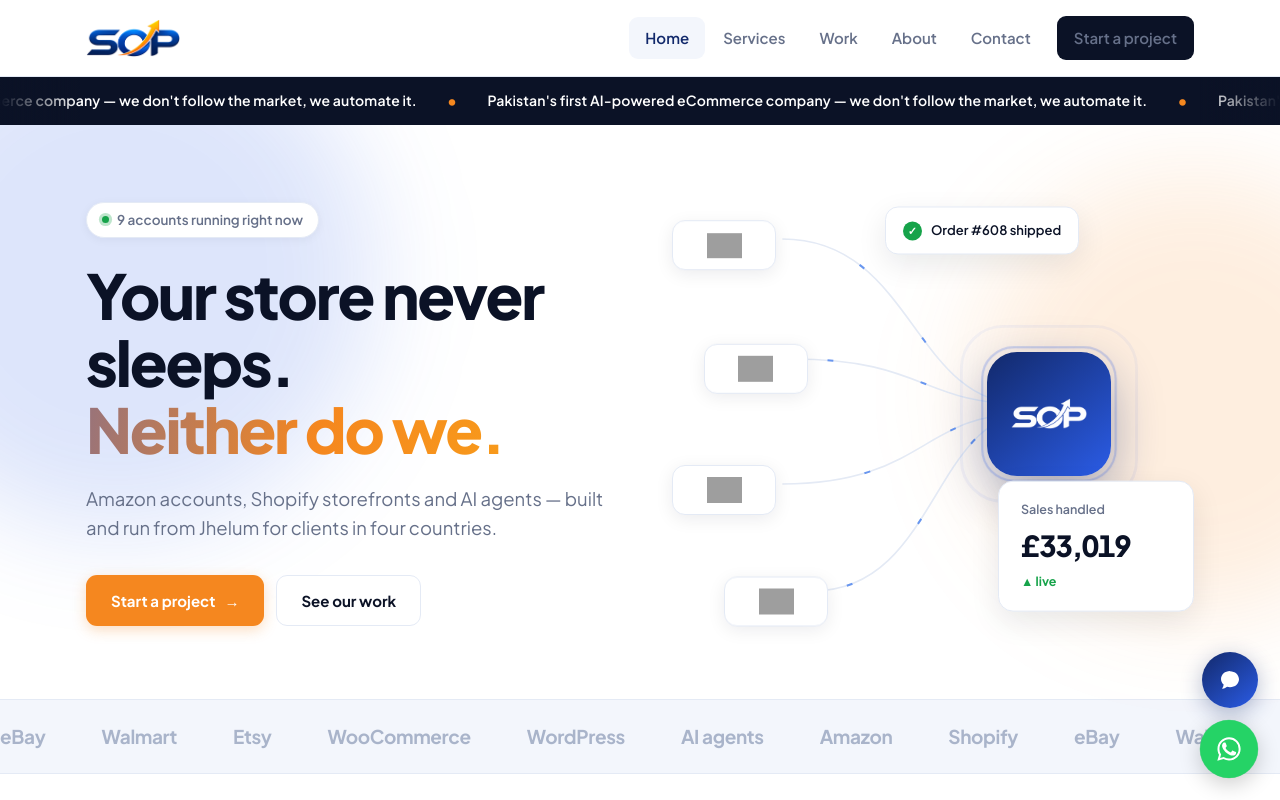
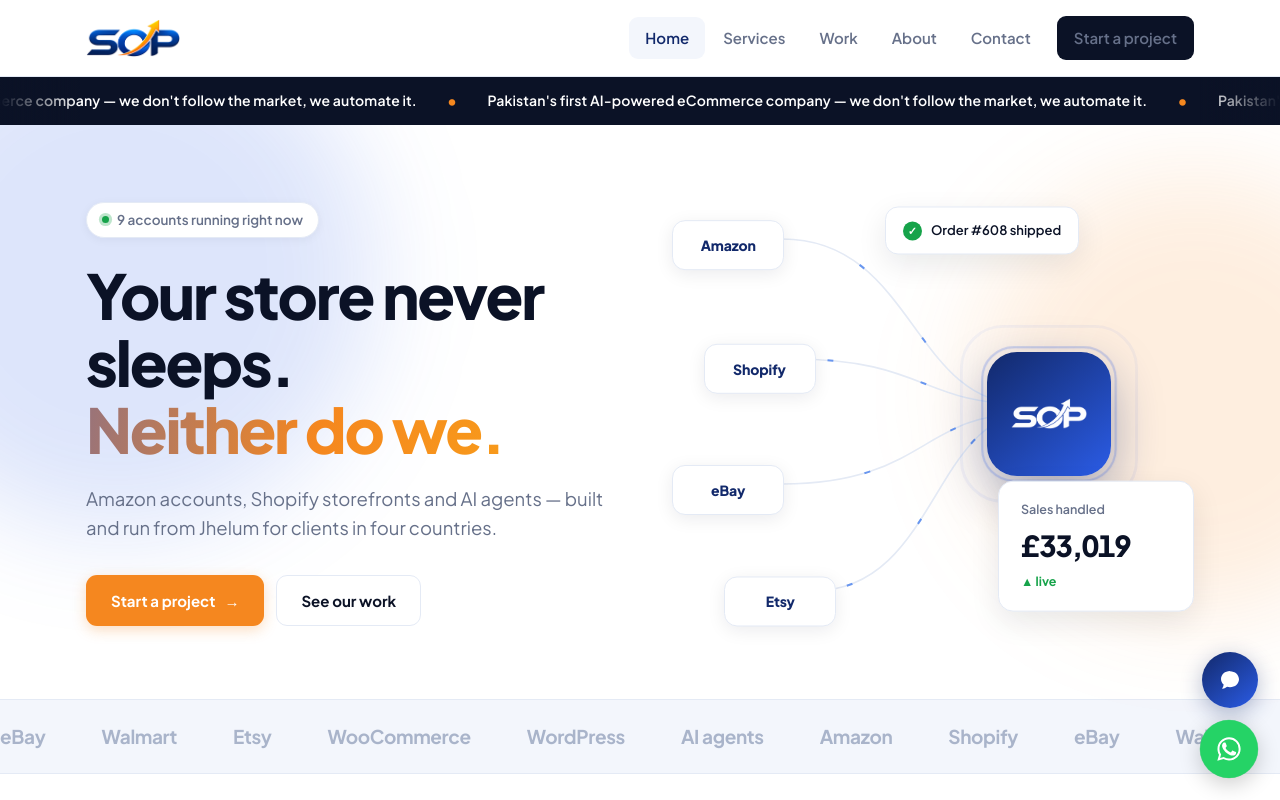
Before and after one commit to startofpakistan1-svg/sop-website, a Next.js app: page / in a window 1280 px wide. Shown: the top 800 px of the page. Built offline with nearby package versions, Linux system fonts and the light colour scheme; grey boxes are pictures that could not be loaded.

Commit message:
Show platform names as text in hero

```diff
--- a/src/app/globals.css
+++ b/src/app/globals.css
@@ -139,17 +139,17 @@
 .stage{position:absolute;inset:0}
 .node{
   position:absolute;background:#fff;border:1px solid var(--hair);border-radius:13px;
-  padding:12px 16px;font-size:13.5px;font-weight:700;color:var(--navy);
-  box-shadow:0 4px 18px rgba(11,18,38,.08);white-space:nowrap;
-  display:flex;align-items:center;justify-content:center;
-  min-width:104px;height:50px;
+  padding:0 22px;min-width:112px;height:50px;
+  display:flex;align-items:center;justify-content:center;text-align:center;
+  font-size:14px;font-weight:800;letter-spacing:-.01em;line-height:1;
+  color:var(--navy);white-space:nowrap;
+  box-shadow:0 4px 18px rgba(11,18,38,.08);
   animation:bob 5s ease-in-out infinite;
-  transition:transform .5s var(--e),box-shadow .5s var(--e);
+  transition:transform .5s var(--e),box-shadow .5s var(--e),color .5s var(--e),border-color .5s var(--e);
 }
-.node:hover{transform:translateY(-4px) scale(1.04);box-shadow:0 10px 26px rgba(11,18,38,.14)}
-.node img{
-  max-width:76px;max-height:26px;width:auto;height:auto;
-  object-fit:contain;display:block;
+.node:hover{
+  transform:translateY(-4px) scale(1.04);color:var(--ink);border-color:var(--ash);
+  box-shadow:0 10px 26px rgba(11,18,38,.14);
 }
 .n1{left:0;top:6%}.n2{left:6%;top:34%;animation-delay:.6s}
 .n3{left:0;top:62%;animation-delay:1.2s}.n4{left:10%;top:88%;animation-delay:1.8s}
@@ -586,8 +586,7 @@
   .hero-grid{grid-template-columns:1fr;gap:40px}
   .flow{height:330px}
   .hub{width:96px;height:96px;right:22%;padding:18px}
-  .node{font-size:12px;padding:9px 12px;min-width:84px;height:42px}
-  .node img{max-width:60px;max-height:21px}
+  .node{font-size:12.5px;padding:0 16px;min-width:90px;height:42px}
   .ticker-card{padding:14px 16px;min-width:0}
   .ticker-card .val{font-size:23px}
   section{padding:66px 0}
--- a/src/components/HeroFlow.jsx
+++ b/src/components/HeroFlow.jsx
@@ -3,28 +3,14 @@
 import { useEffect, useState } from "react";
 
 const NODES = [
-  { name: "Amazon", logo: "/platforms/amazon.svg", cls: "n1" },
-  { name: "Shopify", logo: "/platforms/shopify.svg", cls: "n2" },
-  { name: "eBay", logo: "/platforms/ebay.svg", cls: "n3" },
-  { name: "Etsy", logo: "/platforms/etsy.svg", cls: "n4" },
+  { name: "Amazon", cls: "n1" },
+  { name: "Shopify", cls: "n2" },
+  { name: "eBay", cls: "n3" },
+  { name: "Etsy", cls: "n4" },
 ];
 
 function Node({ node }) {
-  const [broken, setBroken] = useState(false);
-
-  return (
-    <div className={`node ${node.cls}`}>
-      {broken ? (
-        node.name
-      ) : (
-        <img
-          src={node.logo}
-          alt={node.name}
-          onError={() => setBroken(true)}
-        />
-      )}
-    </div>
-  );
+  return <div className={`node ${node.cls}`}>{node.name}</div>;
 }
 
 export default function HeroFlow() {
```
